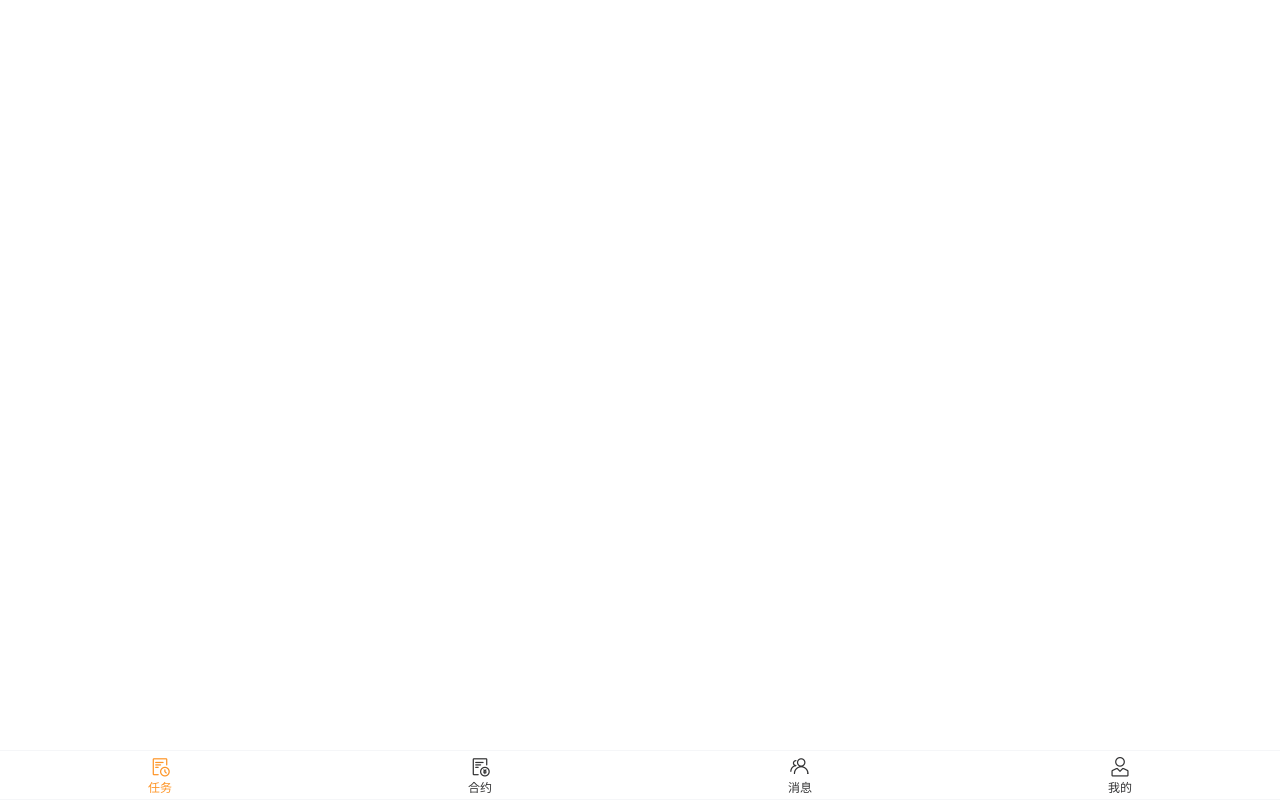
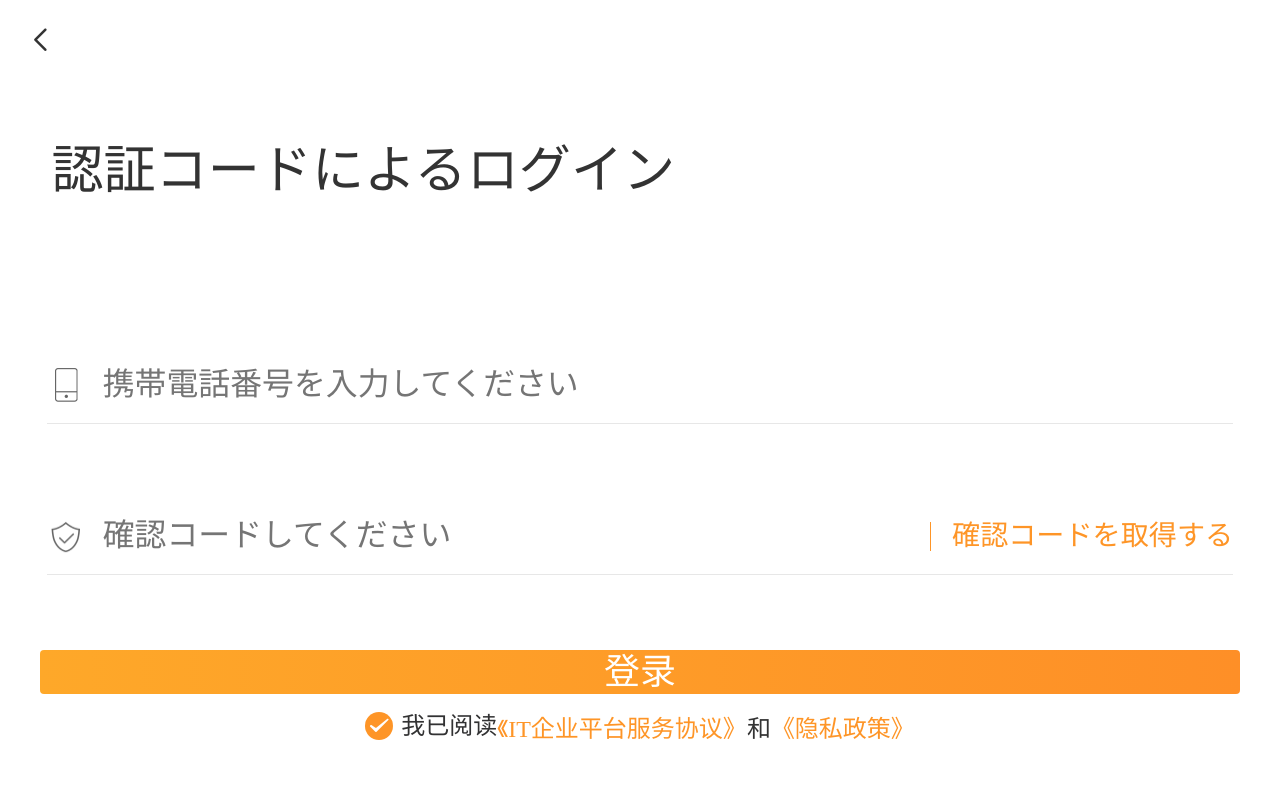
Before and after one commit to youruilin/vue3-ts-shuangzhao, a Vue app: page /login in a window 1280 px wide. Built offline with nearby package versions, Linux system fonts and the light colour scheme.

Commit message:
fix: test

```diff
--- a/src/router/index.ts
+++ b/src/router/index.ts
@@ -32,9 +32,9 @@ router.beforeEach((to, from, next) => {
     }
   } else {
     if (
-      to.path === basePath + '/login' ||
-      to.path === basePath + '/login/ServiceAgree' ||
-      to.path === basePath + '/login/PrivatePolicy'
+      to.path === '/login' ||
+      to.path === '/login/ServiceAgree' ||
+      to.path === '/login/PrivatePolicy'
     ) {
       console.log(basePath)
       next()
```
